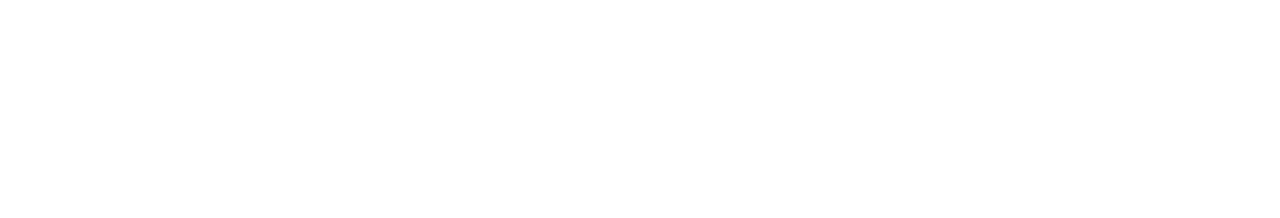
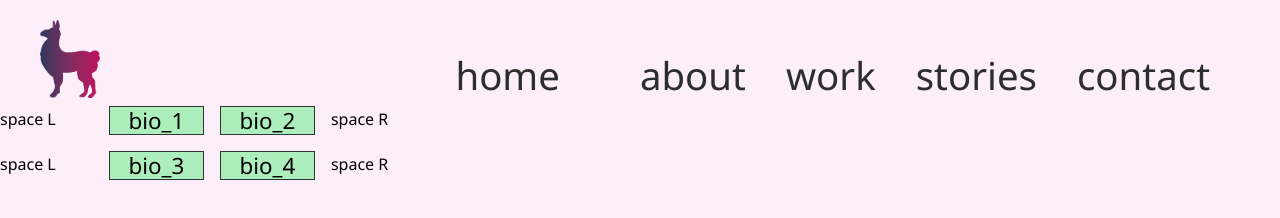
Before and after one commit to danaisaridou/webside_folclor, a plain HTML site: page stories.html in a window 1280 px wide. Drawn offline with Linux system fonts and the light colour scheme.

Commit message:
stories (update)

```diff
--- a/stories.html
+++ b/stories.html
@@ -0,0 +1,117 @@
+<!DOCTYPE html>
+<html lang="en">
+<head>
+    <meta charset="UTF-8">
+    <meta http-equiv="X-UA-Compatible" content="IE=edge">
+    <meta name="viewport" content="width=device-width, initial-scale=1.0">
+    <title>Document</title>
+    <link rel="stylesheet" href="style.css">
+
+<style>
+.grid {
+  display: grid;
+  grid-gap: 1em;}
+
+.bio {
+  text-align: center;
+  background-color: rgb(173, 239, 188);
+  font-size: 1.4rem;
+  border: #333 1px solid;
+}
+
+.space_left {
+  grid-column-start: 1;
+  grid-column-end: 2;
+  grid-row-start: 1;
+  grid-row-end: 2;
+}
+
+.space_right {
+  grid-column-start: 4;
+  grid-column-end: 5;
+  grid-row-start: 1;
+  grid-row-end: 2;
+}
+
+.space_left_2 {
+  grid-column-start: 1;
+  grid-column-end: 2;
+  grid-row-start: 2;
+  grid-row-end: 3;
+}
+
+.space_right_2 {
+  grid-column-start: 4;
+  grid-column-end: 5;
+  grid-row-start: 2;
+  grid-row-end: 3;
+}
+
+.bio 1 {
+  grid-column-start: 2;
+  grid-column-end: 3;
+  grid-row-start: 1;
+  grid-row-end: 2;
+}
+
+.bio 2 {
+  grid-column-start: 3;
+  grid-column-end: 4;
+  grid-row-start: 1;
+  grid-row-end: 2;
+}
+
+.bio 3 {
+  grid-column-start: 2;
+  grid-column-end: 3;
+  grid-row-start: ;2
+  grid-row-end: 3;
+}
+
+.bio 4 {
+  grid-column-start: 3;
+  grid-column-end: 4;
+  grid-row-start: 2;
+  grid-row-end: 3;
+}
+</style>
+
+</head>
+<body>
+    <nav id="navbar">
+        <div class="container">
+          <img src="./logo/folclor_logo_png.png" alt="logo" width="60px" />
+        <ul>
+          <li>
+            <h2><a href="index.html">home</a></h2>
+          </li>
+          <li>
+          <li>
+            <h2><a href="about.html">about</a></h2>
+          </li>
+          <li>
+            <h2><a href="#">work</a></h2>
+          </li>
+          <li>
+            <h2><a class="current" href="stories.html">stories</a></h2>
+          </li>
+          <li>
+            <h2><a href="#">contact</a></h2>
+          </li>
+        </div>
+        </ul>
+      </nav>
+
+
+      <section class="grid">
+        <div class="space_left">space L</div>
+        <div class="bio 1">bio_1</div>
+        <div class="bio 2">bio_2</div>
+        <div class="space_right">space R</div>
+        <div class="space_left_2">space L</div>
+        <div class="bio 3">bio_3</div>
+        <div class="bio 4">bio_4</div>
+        <div class="space_right_2">space R</div>
+      </section>
+</body>
+</html>
--- a/style.css
+++ b/style.css
@@ -58,7 +58,7 @@ body {
 
 #moto h1 {
   color: black;
-  font-size: 13em;
+  font-size: 13.1em;
   line-height: 1.1em;
   text-align: right;
   padding: 100px 0;
@@ -67,9 +67,9 @@ body {
 #moto h3 {
   color: black;
   font-size: 8em;
-  line-height: 1.1;
+  line-height: 1.2;
   text-align: left;
-  padding: 70px 0;
+  padding: 80px 0;
 }
 
 .img-slider {
```
Also changed, not shown: about.html (+1 -1 lines), index.html (+4 -4 lines), 2 other files.
